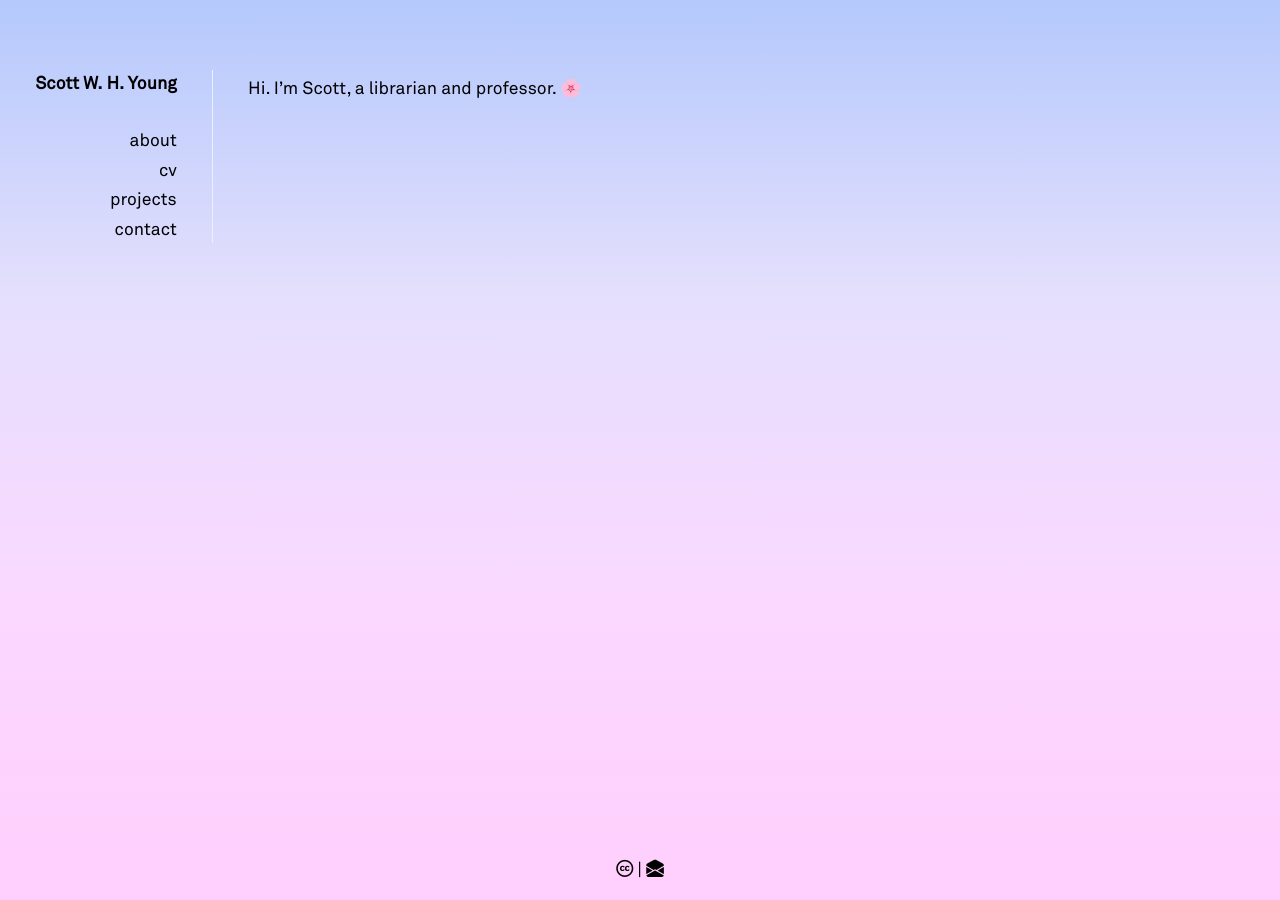
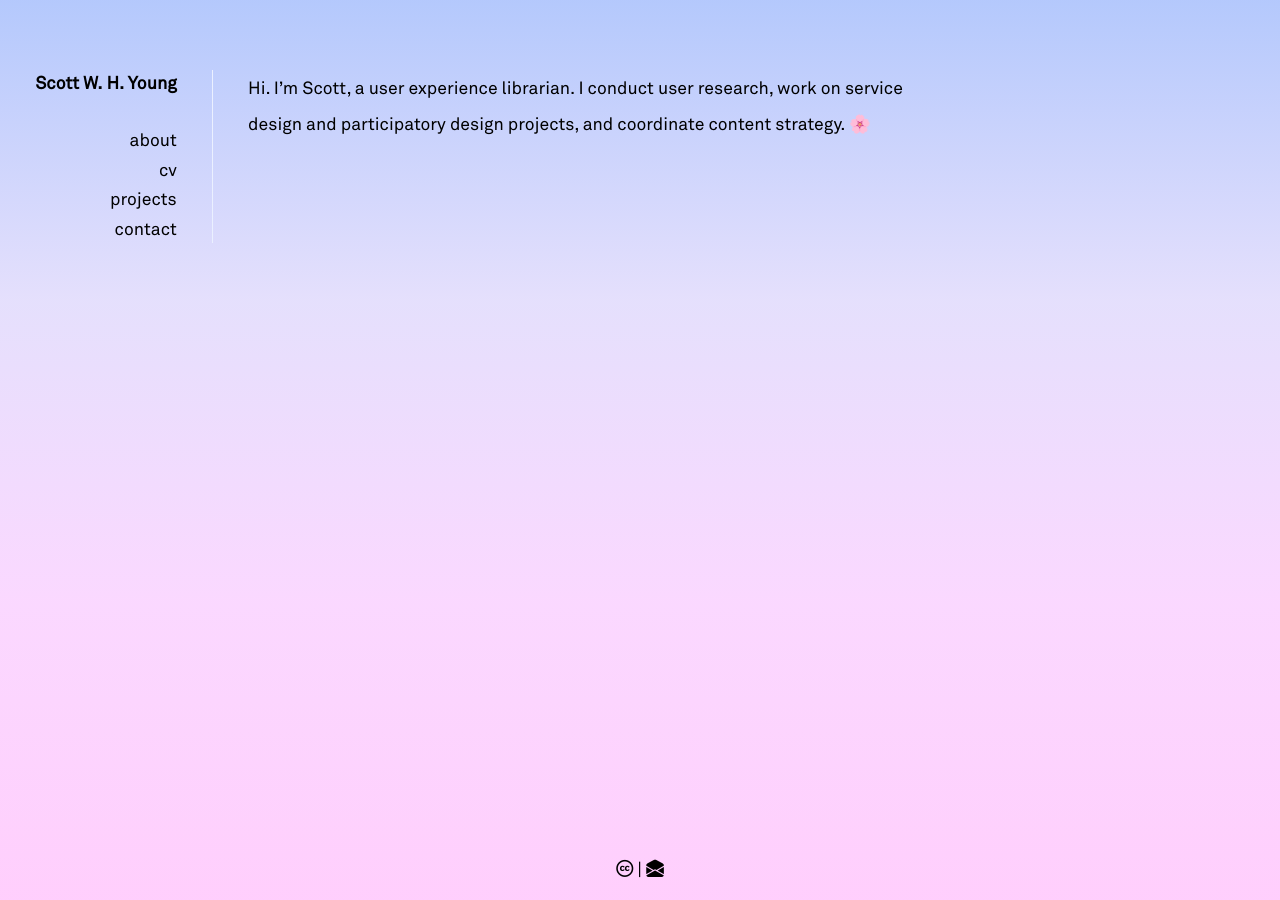
Before and after one commit to swyoung/swyoung.github.io, a Jekyll site: the page built from index.md, in a window 1280 px wide. Built offline with Jekyll 4.4.1, drawn with Linux system fonts in a browser that asks for light colours; nearby versions of some CDN libraries; a style sheet for code colours, icons or effects is not loaded.

Commit message:
Update index.md

```diff
--- a/index.md
+++ b/index.md
@@ -3,4 +3,4 @@ layout: default
 title: Scott W. H. Young - UX Librarian
 canonical_url: 'https://www.scottwhyoung.info'
 ---
-Hi. I’m Scott, a librarian and professor. <span class="emoji-spin">🌸</span>
+Hi. I’m Scott, a user experience librarian. I conduct user research, work on service design and participatory design projects, and coordinate content strategy. <span class="emoji-spin">🌸</span>
```
